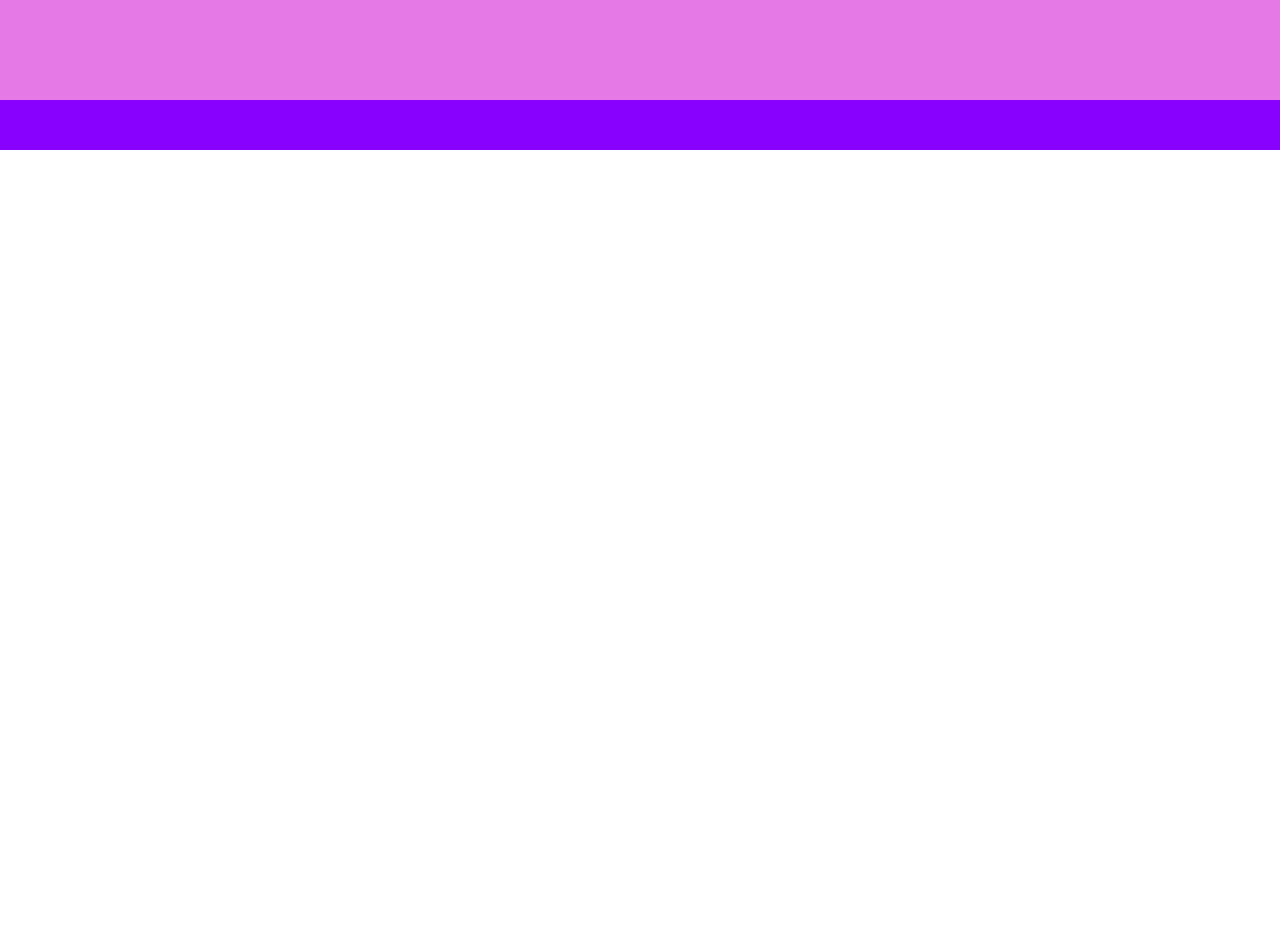
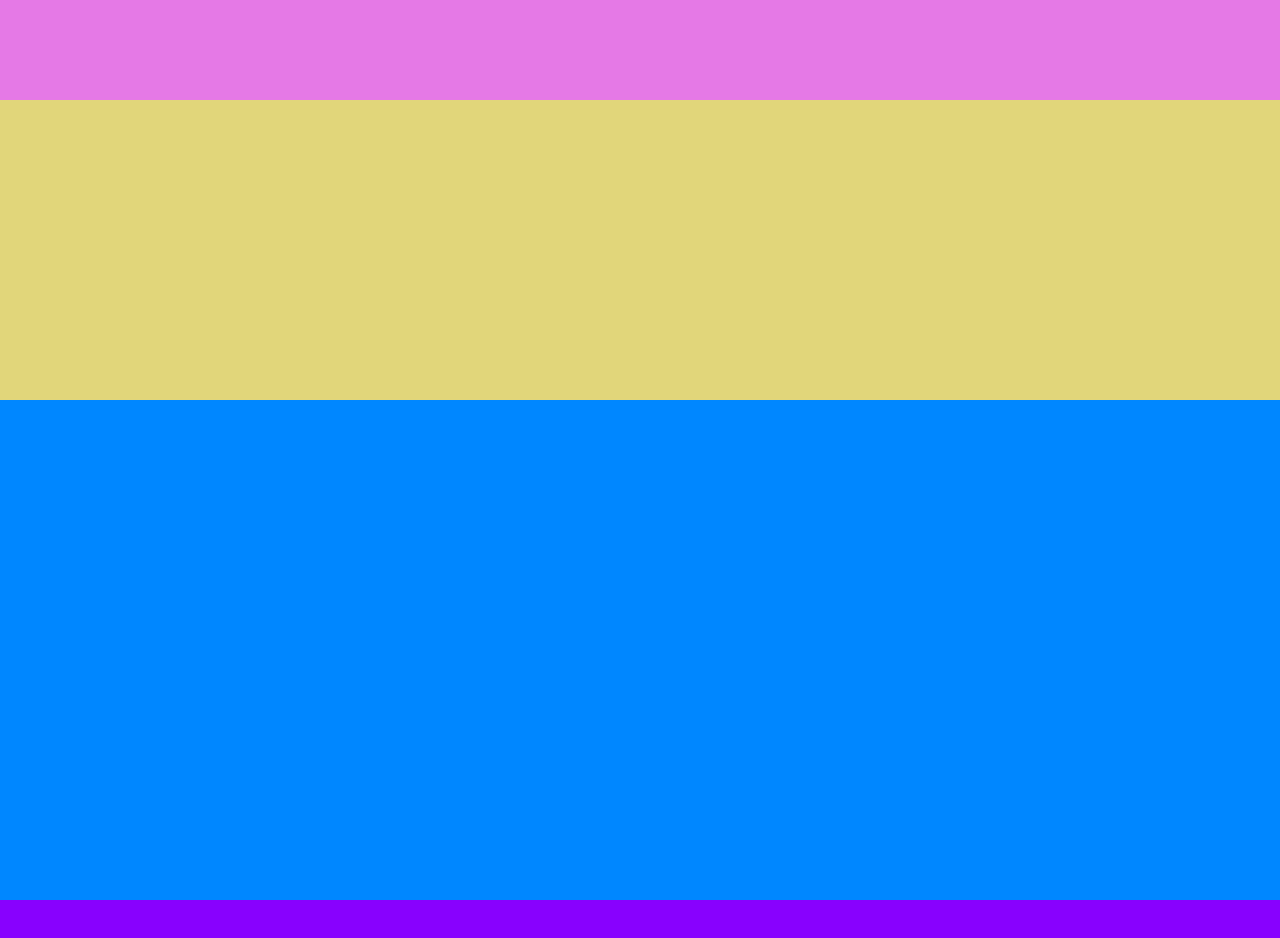
Before and after one commit to Roydano/htmlcss-struttura-wp, a plain HTML site: page index.html in a window 1280 px wide. Before the commit the page ends 800 px from the top, so only its background shows below. Drawn offline with Linux system fonts and the light colour scheme.

Commit message:
add struttura layout con colori

```diff
--- a/css/style.css
+++ b/css/style.css
@@ -14,6 +14,20 @@ header{
 }
 
 
+/* main */
+
+.jumbotron{
+    height: 300px;  /* da togliere */
+    background-color: #e1d67a;   /* da togliere */
+}
+
+
+.container{
+    height: 500px;
+    background-color: #0087ff;
+}
+
+
 
 
 /* footer */
--- a/index.html
+++ b/index.html
@@ -17,6 +17,8 @@
 
     <!-- corpo pagina -->
     <main>
+        <div class="jumbotron"></div>
+        <div class="container"></div>
 
     </main>
     <!-- fine corpo pagina -->
```
